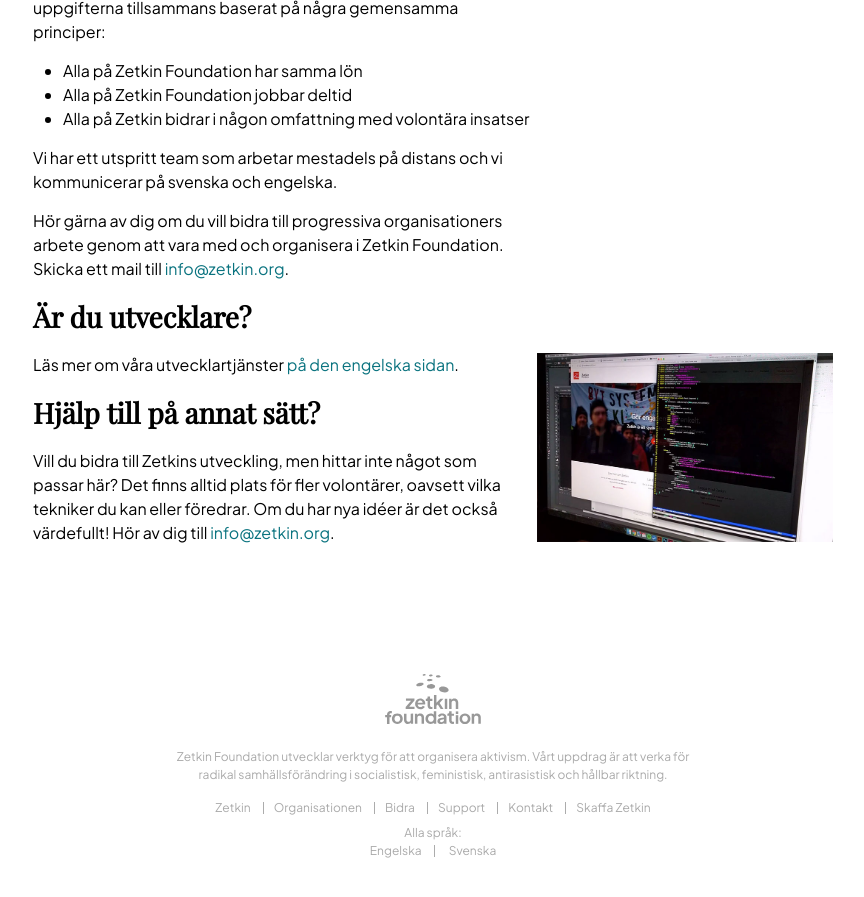
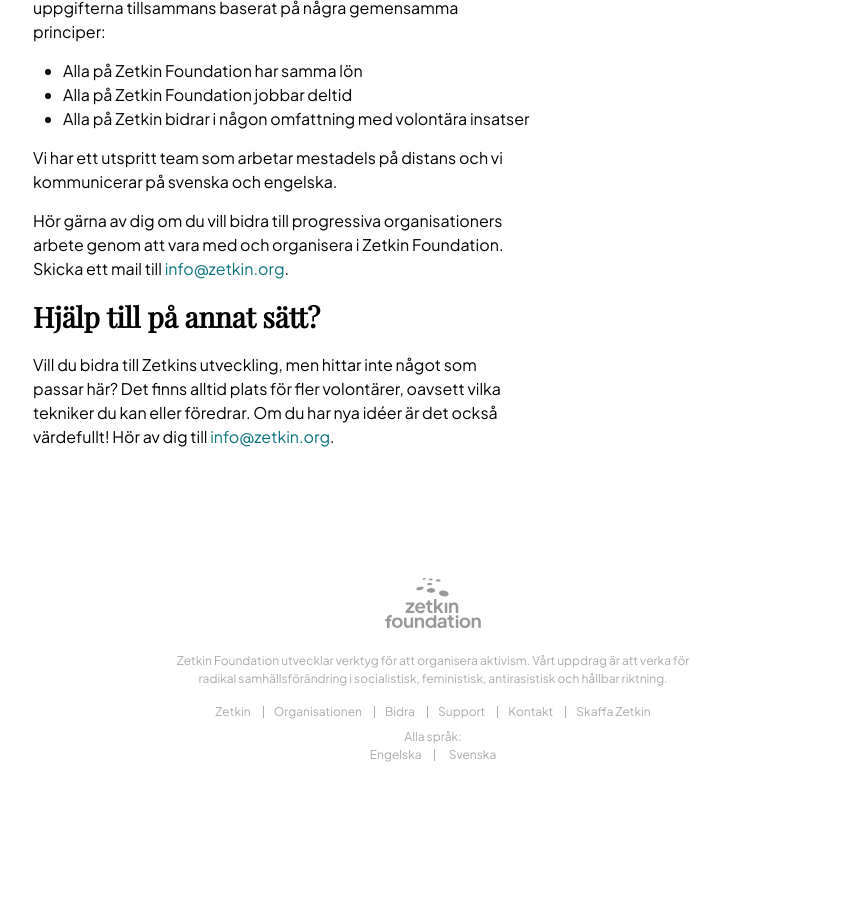
Before and after one commit to zetkin/zetkin.org, a Jekyll site: the page built from sv/bidra/jobb/index.md, in a window 1280 px wide and 900 px high, scrolled down 1626 px. Shown: the top 897 px of the window, without its empty margins (207-1071 px from the left). Built offline with Jekyll 4.4.1, drawn with Linux system fonts in a browser that asks for light colours; after the commit the page ends 2430 px from its top, so only the background shows below that.

Commit message:
Remove link and text about dev job in swedish job page.
Removed section about developer opportunities and related image.

```diff
--- a/sv/bidra/jobb/index.md
+++ b/sv/bidra/jobb/index.md
@@ -49,13 +49,6 @@
 
 Hör gärna av dig om du vill bidra till progressiva organisationers arbete genom att vara med och organisera i Zetkin Foundation. Skicka ett mail till [info@zetkin.org](mailto:info@zetkin.org).
 
-## Är du utvecklare?
-<figure markdown="1">
-![Kod](./kod.jpg)
-</figure>
-
-Läs mer om våra utvecklartjänster [på den engelska sidan](/en/contribute/jobs).
-
 ## Hjälp till på annat sätt?
 Vill du bidra till Zetkins utveckling, men hittar inte något som passar här?
 Det finns alltid plats för fler volontärer, oavsett vilka tekniker du kan
```
